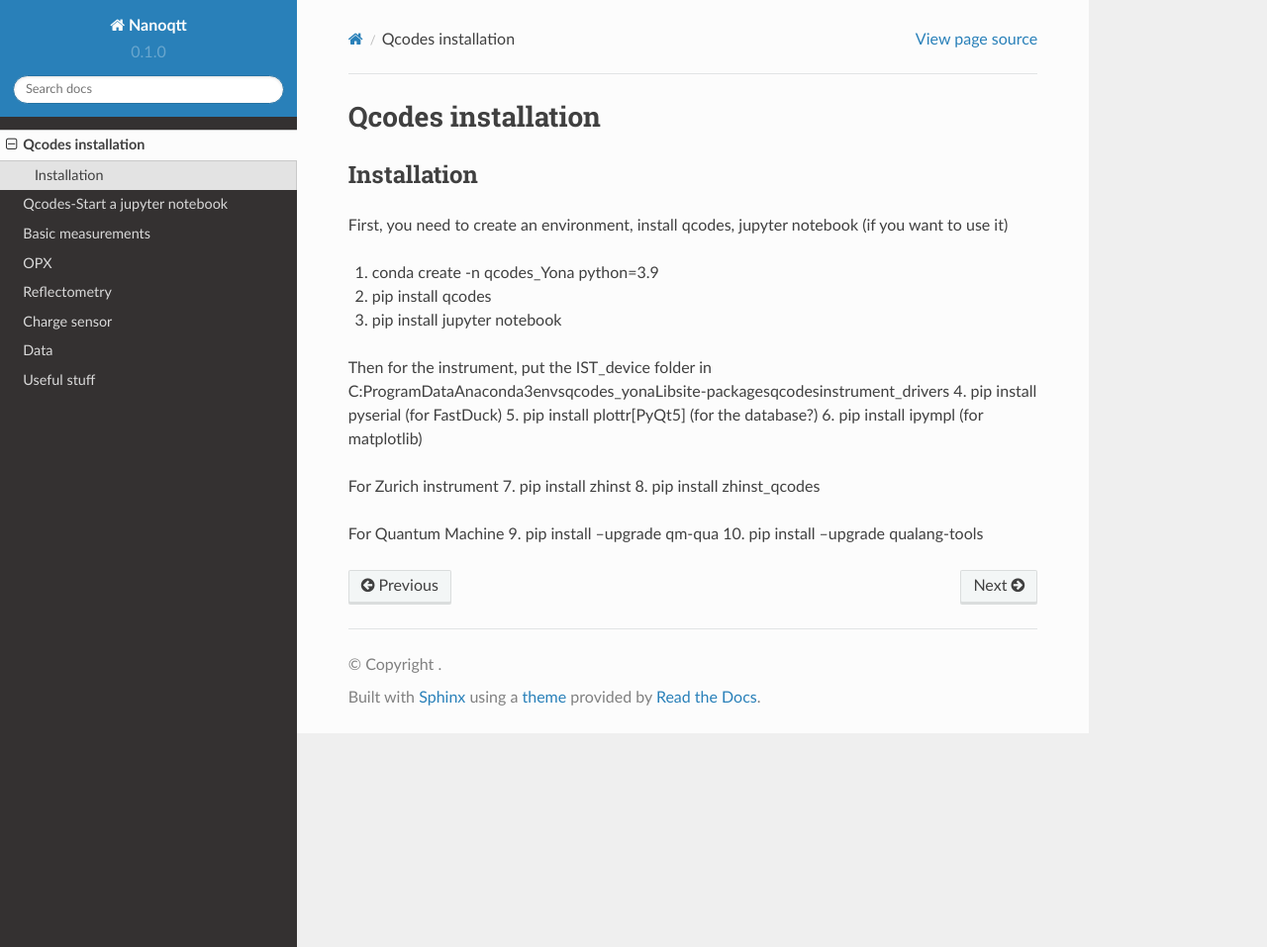
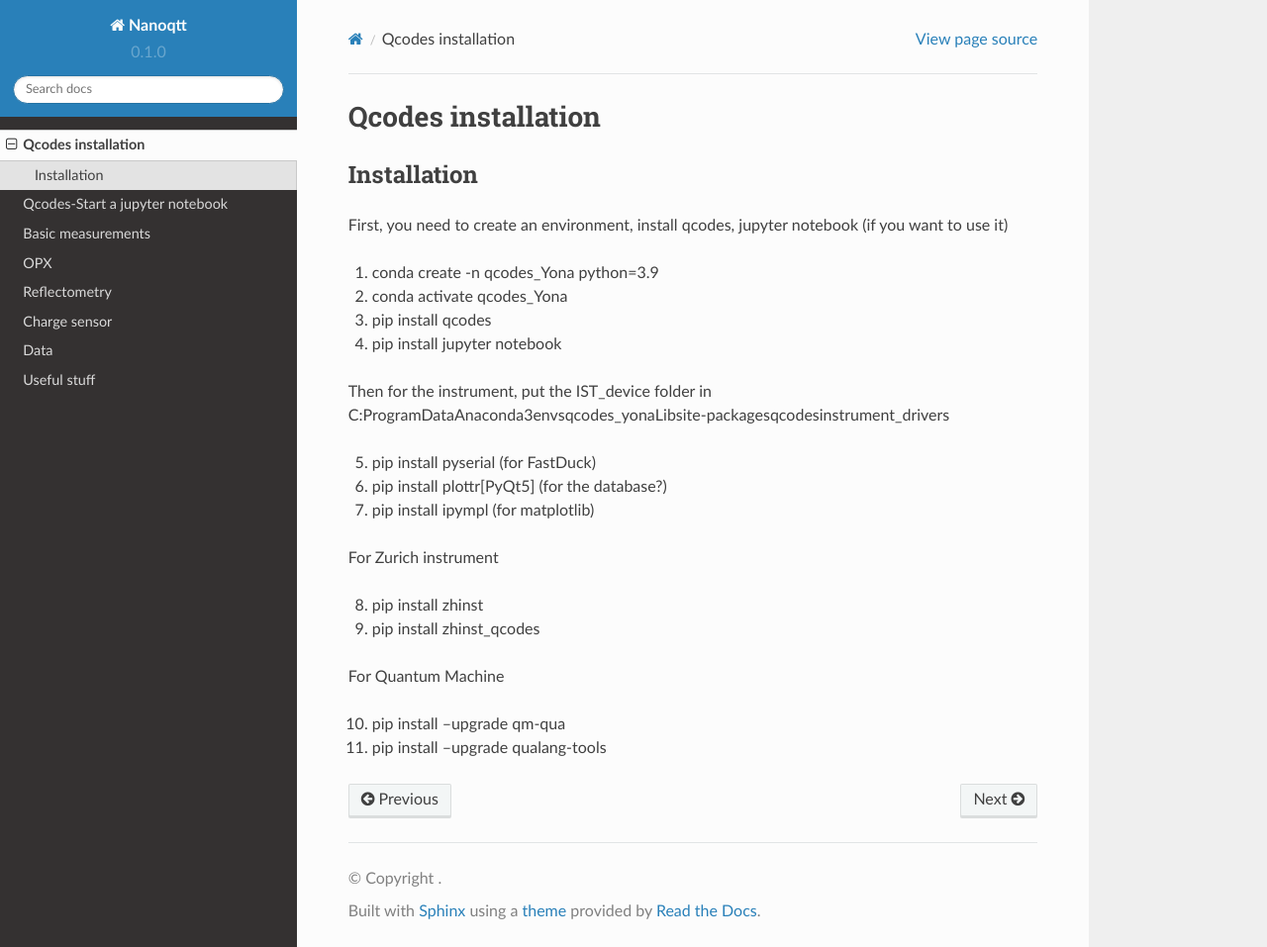
Before and after one commit to nanoelectronics-new/Nanoqtt-new-qtt-tutorial, a Sphinx documentation site: the page built from docs/source/Installation.rst, in a window 1280 px wide and 957 px high. Shown: the whole window at 99% size. Built offline with Sphinx 7.4.7 and the Read the Docs theme 2.0.0, drawn with Linux system fonts in a browser that asks for light colours.

Commit message:
Update Installation.rst

```diff
--- a/docs/source/Installation.rst
+++ b/docs/source/Installation.rst
@@ -10,18 +10,22 @@ Installation
 First, you need to create an environment, install qcodes, jupyter notebook (if you want to use it)
 
 1. conda create -n qcodes_Yona python=3.9
-2. pip install qcodes
-3. pip install jupyter notebook
+2. conda activate qcodes_Yona
+3. pip install qcodes
+4. pip install jupyter notebook
 
 Then for the instrument, put the IST_device folder in C:\ProgramData\Anaconda3\envs\qcodes_yona\Lib\site-packages\qcodes\instrument_drivers
-4. pip install pyserial   (for FastDuck)
-5. pip install plottr[PyQt5]  (for the database?)
-6. pip install ipympl  (for matplotlib)
+
+5. pip install pyserial   (for FastDuck)
+6. pip install plottr[PyQt5]  (for the database?)
+7. pip install ipympl  (for matplotlib)
 
 For Zurich instrument
-7. pip install zhinst
-8. pip install zhinst_qcodes
+
+8. pip install zhinst
+9. pip install zhinst_qcodes
 
 For Quantum Machine
-9. pip install --upgrade qm-qua
-10. pip install --upgrade qualang-tools
+
+10. pip install --upgrade qm-qua
+11. pip install --upgrade qualang-tools
```
